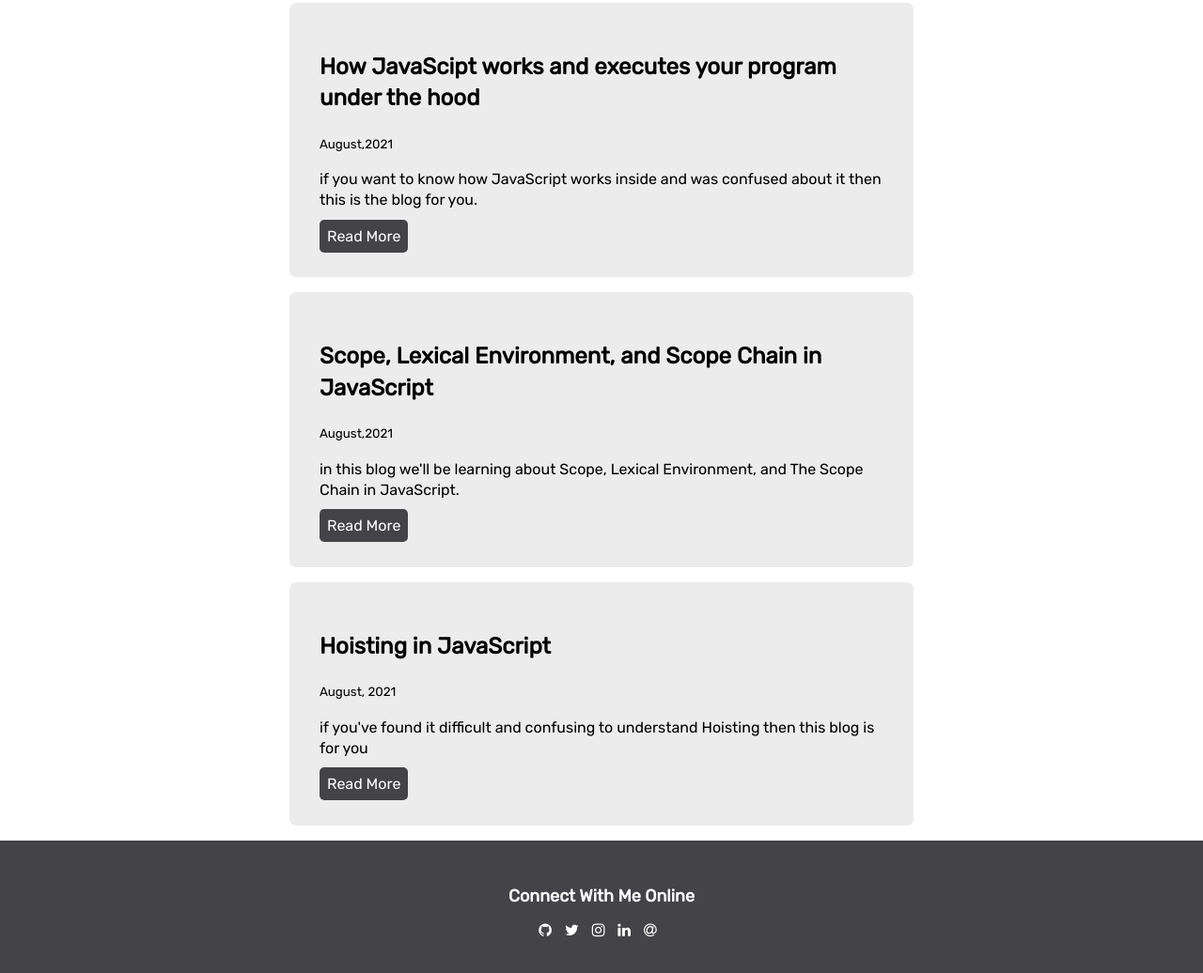
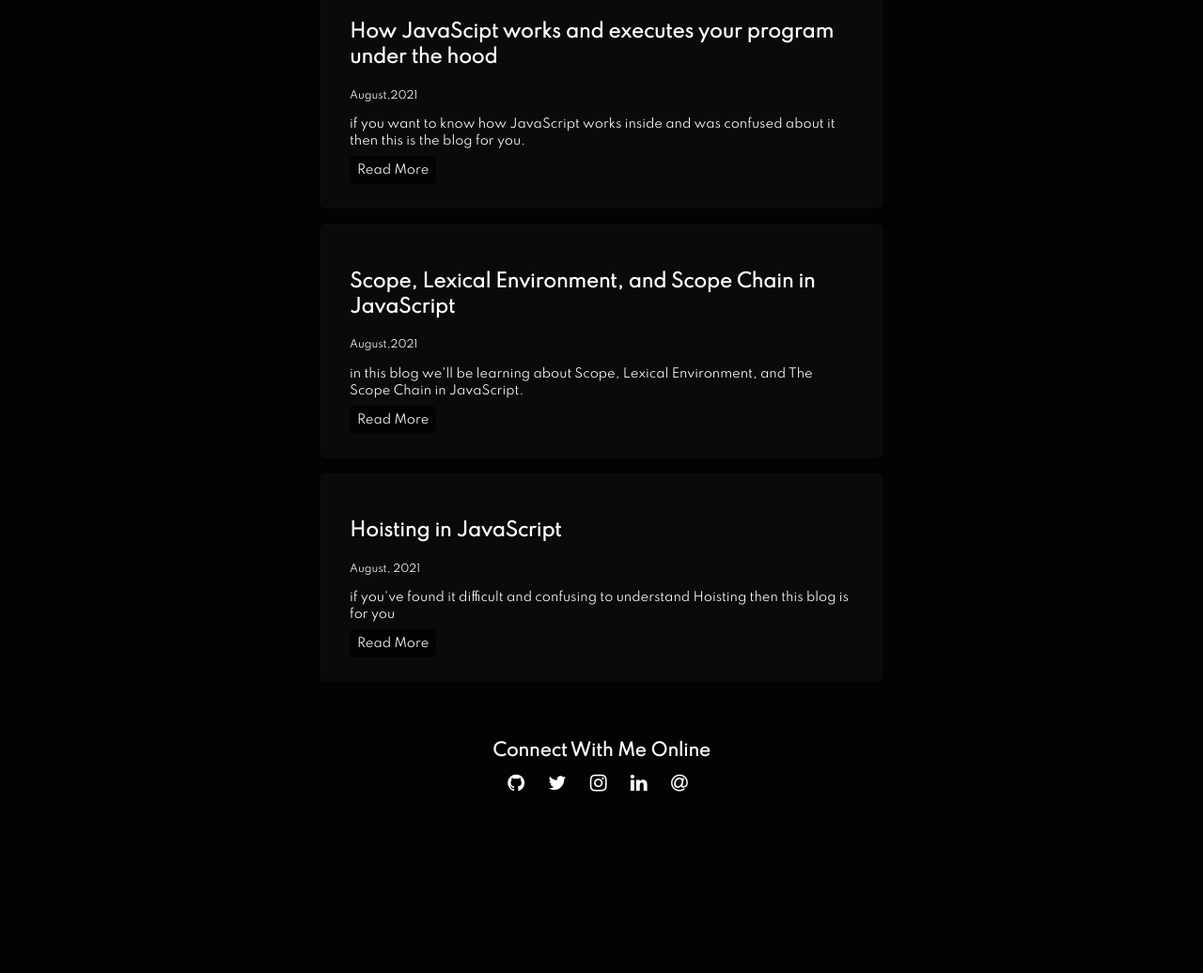
Before and after one commit to Dev-kunal/kunaltijare.portfolio, a plain HTML site: page blogs.html in a window 1280 px wide. Shown: the part 516-1552 px from the top of the page at 94% size. After the commit the page ends 1422 px from the top, so only its background shows below. Drawn offline with Linux system fonts and the light colour scheme.

Commit message:
add new dark style

```diff
--- a/styles.css
+++ b/styles.css
@@ -1,11 +1,29 @@
+@import url('https://fonts.googleapis.com/css2?family=Josefin+Sans&display=swap');
+@import url('https://fonts.googleapis.com/css2?family=Spartan&display=swap');
+
+
+:root{
+  --bgBlack:#030304;
+  /* --primary:#EC0D13; */
+  --primary:#4d4ddf;
+  --border: #aea1a2;
+}
+*{
+  box-sizing: border-box;
+}
 body {
   margin: 0;
   padding: 0;
-  font-family: "Rubik", sans-serif;
+  font-family: 'Josefin Sans', sans-serif;
+  font-family: 'Spartan', sans-serif;
+  font-weight: 400;
+  font-size: small;
+  color:white;
+  background-color: #030304;
   overflow-x: hidden;
 }
 .navigation-container {
-  background-color: #434348;
+  background-color: #030304;
   padding: 0.2rem 1rem;
   box-shadow: 0 4px 8px 0 rgba(0, 0, 0, 0.2), 0 6px 20px 0 rgba(0, 0, 0, 0.19);
   display: flex;
@@ -15,7 +33,6 @@ body {
 
 .list-non-bullet {
   text-align: right;
-  color: black;
   padding: 0rem 0.5rem;
 }
 
@@ -42,7 +59,7 @@ a:visited {
 }
 
 a:hover {
-  color: white;
+  color: var(--primary);
 }
 
 a:active {
@@ -93,7 +110,7 @@ hr {
 }
 
 .hero .hero-heading .heading-inverted {
-  color: #434348;
+  color: #4d4ddf;
 }
 
 .section {
@@ -111,13 +128,13 @@ hr {
   background-color: #4343481a;
 }
 .link {
-  background-color: #434348;
+  background-color: #030303;
   padding: 0.5rem;
   border-radius: 5px;
   text-decoration: none;
 }
 .footer {
-  background-color: #434348;
+  background-color:var(--bgBlack);
   padding: 3rem 1rem;
   text-align: center;
   color: white;
@@ -141,6 +158,22 @@ hr {
 
 .footer ul {
   padding-inline-start: 0px;
+  min-width: 15rem;
+  display: flex;
+  justify-content: space-evenly;
+}
+.footer ul li a i{
+  font-size: 1.3rem;
+}
+
+
+/** mobile view */
+
+@media screen and (max-width:767px) {
+  .footer ul li a i{
+  font-size: 1rem;
+}
+
 }
 
 /** projects **/
@@ -159,11 +192,7 @@ hr {
 
 /* All hover effects */
 
-.navigation:hover {
-  box-shadow: 0 10px 10px 0 rgba(0, 0, 0, 0.2),
-    0 12px 20px 0 rgba(0, 0, 0, 0.19);
-}
 .link:hover {
-  background-color: #333336;
+  background-color: #43434842;
   padding: 0.5rem;
 }
```
Also changed, not shown: animate.css (added, +55 -0 lines), index.html (+2 -1 lines).
